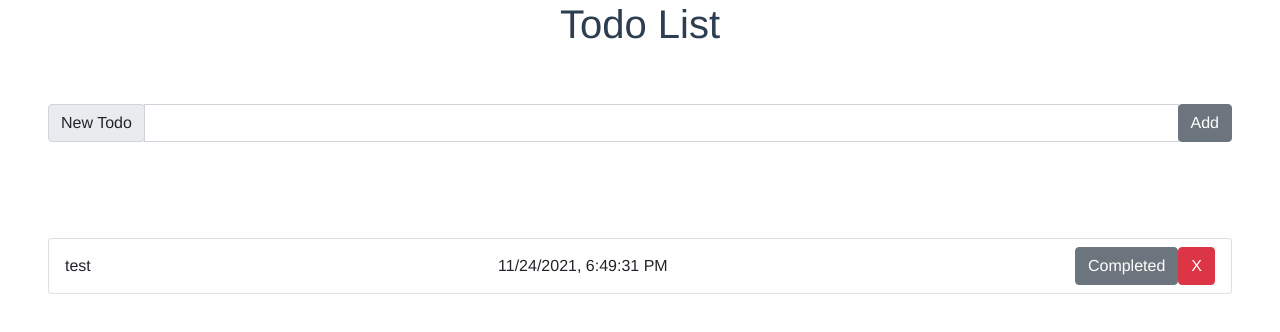
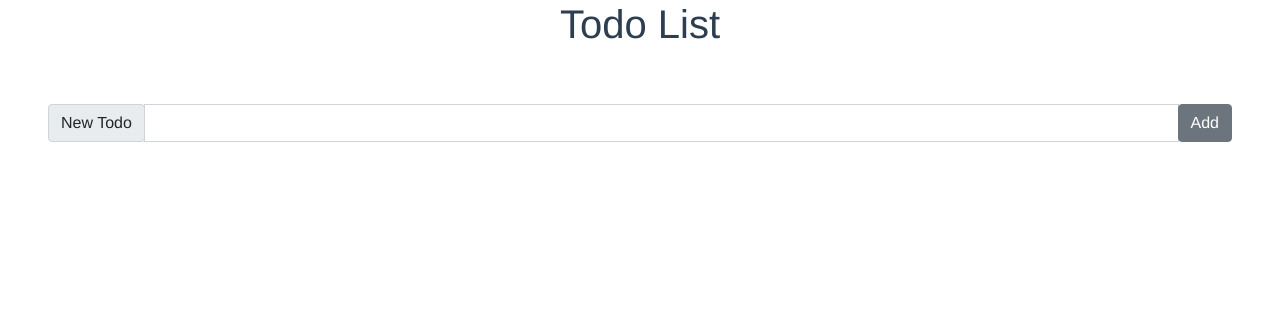
Before and after one commit to david20571015/todo-list, a Vue app: page / in a window 1280 px wide. Shown: the top 332 px of the page. Built offline with nearby package versions, Linux system fonts and the light colour scheme.

Commit message:
Update: remove test TodoItem

```diff
--- a/src/data/store.js
+++ b/src/data/store.js
@@ -5,7 +5,7 @@ Vue.use(Vuex);
 
 const store = new Vuex.Store({
   state: {
-    todos: [{ title: "test", date: new Date().toLocaleString() }],
+    todos: [],
   },
   mutations: {
     addTodo(state, todo) {
```
